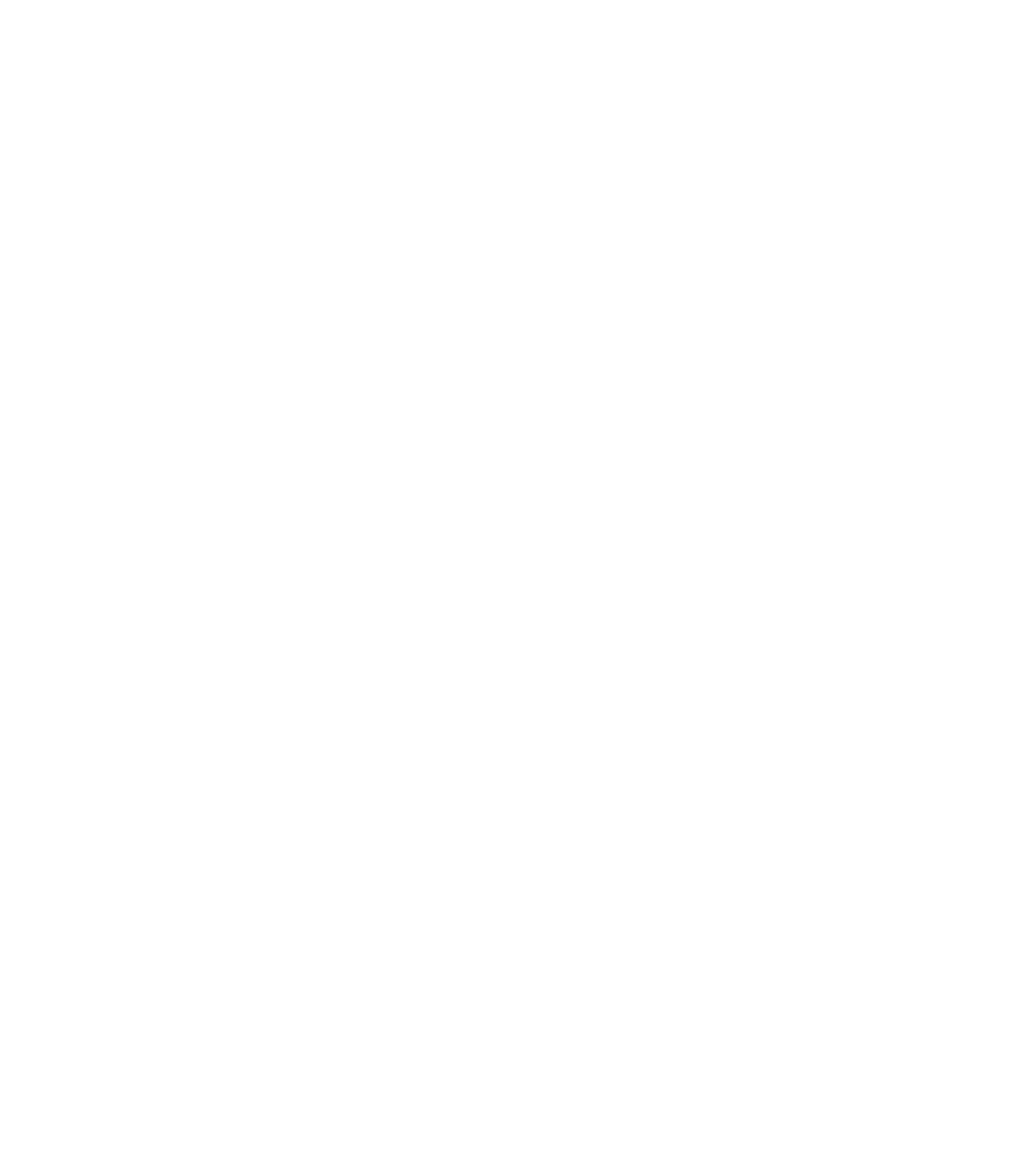
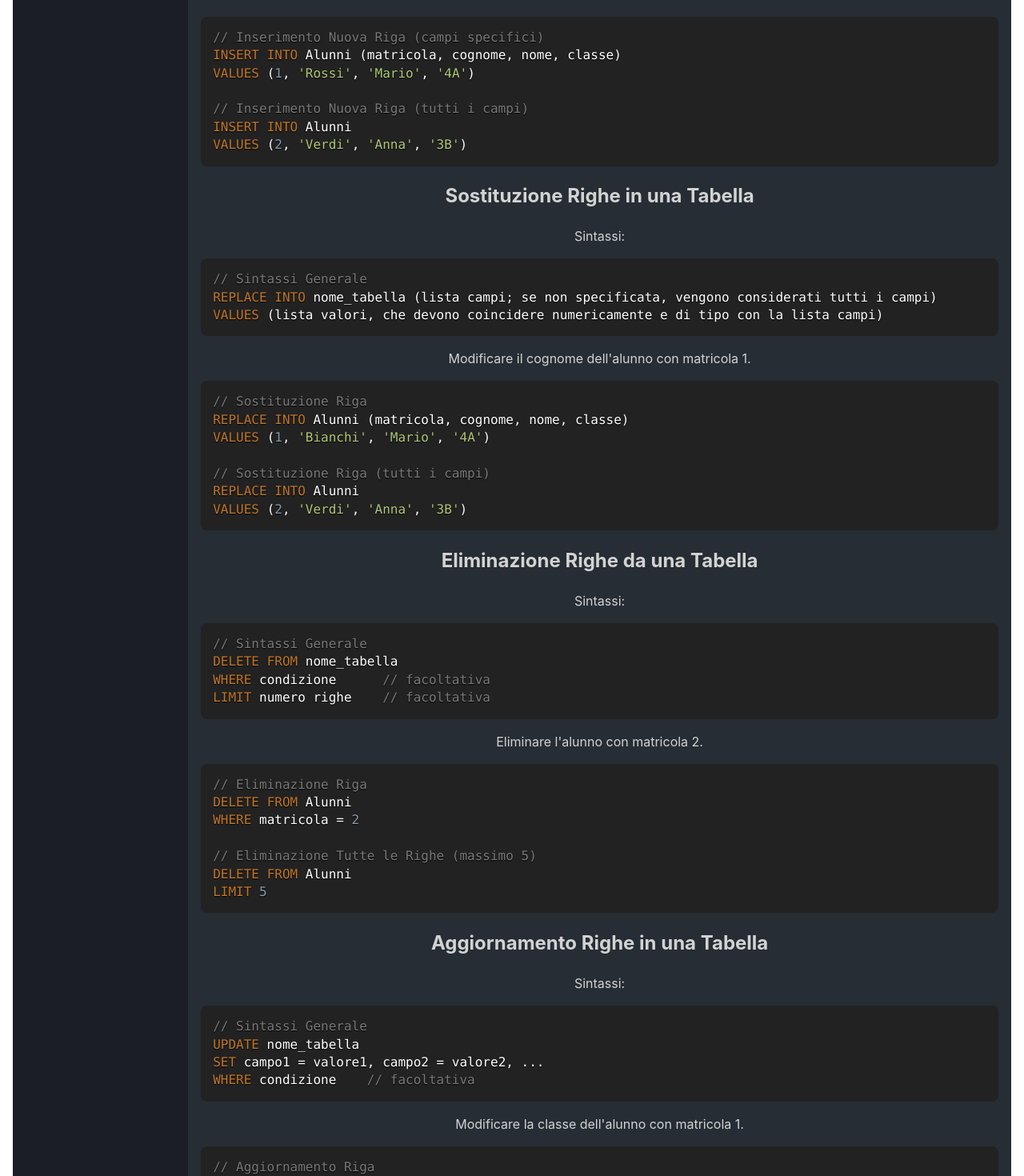
Before and after one commit to aleattene/aleattene-knowledges, a React (Vite) app: page /it/languages/sql in a window 1280 px wide. Shown: the part 2960-4430 px from the top of the page at 80% size. Before the commit the page ends 2811 px from the top, so only its background shows below. Built offline with nearby package versions, Linux system fonts and the light colour scheme.

Commit message:
feat(sql): add insert, replace, delete, and update syntaxes and examples

```diff
--- a/src/pages/it/Languages/Sql/Sql.tsx
+++ b/src/pages/it/Languages/Sql/Sql.tsx
@@ -106,10 +106,7 @@ const Sql: React.FC = () => {
             <SqlCode code={`
                 // Aggiunta Chiave Esterna
                 ALTER TABLE Voti
-                ADD FOREIGN KEY (matricola)
-                    REFERENCES Alunni (matricola)
-                    ON DELETE CASCADE
-                    ON UPDATE CASCADE
+                ADD FOREIGN KEY (matricola) REFERENCES Alunni (matricola) ON DELETE CASCADE ON UPDATE CASCADE
             `}/>
             <p>Eliminare la chiave esterna dalla tabella Voti.</p>
             <SqlCode code={`
@@ -117,6 +114,73 @@ const Sql: React.FC = () => {
                 ALTER TABLE Voti
                 DROP FOREIGN KEY matricola
             `}/>
+            <h2>Inserimento Nuove Righe in una Tabella</h2>
+            <p>Sintassi:</p>
+            <SqlCode code={`
+                // Sintassi Generale
+                INSERT INTO nome_tabella (lista campi; se non specificata, vengono considerati tutti i campi)
+                VALUES (lista valori, che devono coincidere numericamente e di tipo con la lista campi)
+            `}/>
+            <p>Inserire un nuovo record nella tabella Alunni.</p>
+            <SqlCode code={`
+                // Inserimento Nuova Riga (campi specifici)
+                INSERT INTO Alunni (matricola, cognome, nome, classe)
+                VALUES (1, 'Rossi', 'Mario', '4A')
+
+                // Inserimento Nuova Riga (tutti i campi)
+                INSERT INTO Alunni
+                VALUES (2, 'Verdi', 'Anna', '3B')
+            `}/>
+            <h2>Sostituzione Righe in una Tabella</h2>
+            <p>Sintassi:</p>
+            <SqlCode code={`
+                // Sintassi Generale
+                REPLACE INTO nome_tabella (lista campi; se non specificata, vengono considerati tutti i campi)
+                VALUES (lista valori, che devono coincidere numericamente e di tipo con la lista campi)
+            `}/>
+            <p>Modificare il cognome dell'alunno con matricola 1.</p>
+            <SqlCode code={`
+                // Sostituzione Riga
+                REPLACE INTO Alunni (matricola, cognome, nome, classe)
+                VALUES (1, 'Bianchi', 'Mario', '4A')
+
+                // Sostituzione Riga (tutti i campi)
+                REPLACE INTO Alunni
+                VALUES (2, 'Verdi', 'Anna', '3B')
+            `}/>
+            <h2>Eliminazione Righe da una Tabella</h2>
+            <p>Sintassi:</p>
+            <SqlCode code={`
+                // Sintassi Generale
+                DELETE FROM nome_tabella
+                WHERE condizione      // facoltativa
+                LIMIT numero righe    // facoltativa
+            `}/>
+            <p>Eliminare l'alunno con matricola 2.</p>
+            <SqlCode code={`
+                // Eliminazione Riga
+                DELETE FROM Alunni
+                WHERE matricola = 2
+
+                // Eliminazione Tutte le Righe (massimo 5)
+                DELETE FROM Alunni
+                LIMIT 5
+            `}/>
+            <h2>Aggiornamento Righe in una Tabella</h2>
+            <p>Sintassi:</p>
+            <SqlCode code={`
+                // Sintassi Generale
+                UPDATE nome_tabella
+                SET campo1 = valore1, campo2 = valore2, ...
+                WHERE condizione    // facoltativa
+            `}/>
+            <p>Modificare la classe dell'alunno con matricola 1.</p>
+            <SqlCode code={`
+                // Aggiornamento Riga
+                UPDATE Alunni
+                SET classe = '5A'
+                WHERE matricola = 1
+            `}/>
         </div>
     );
 };
```
